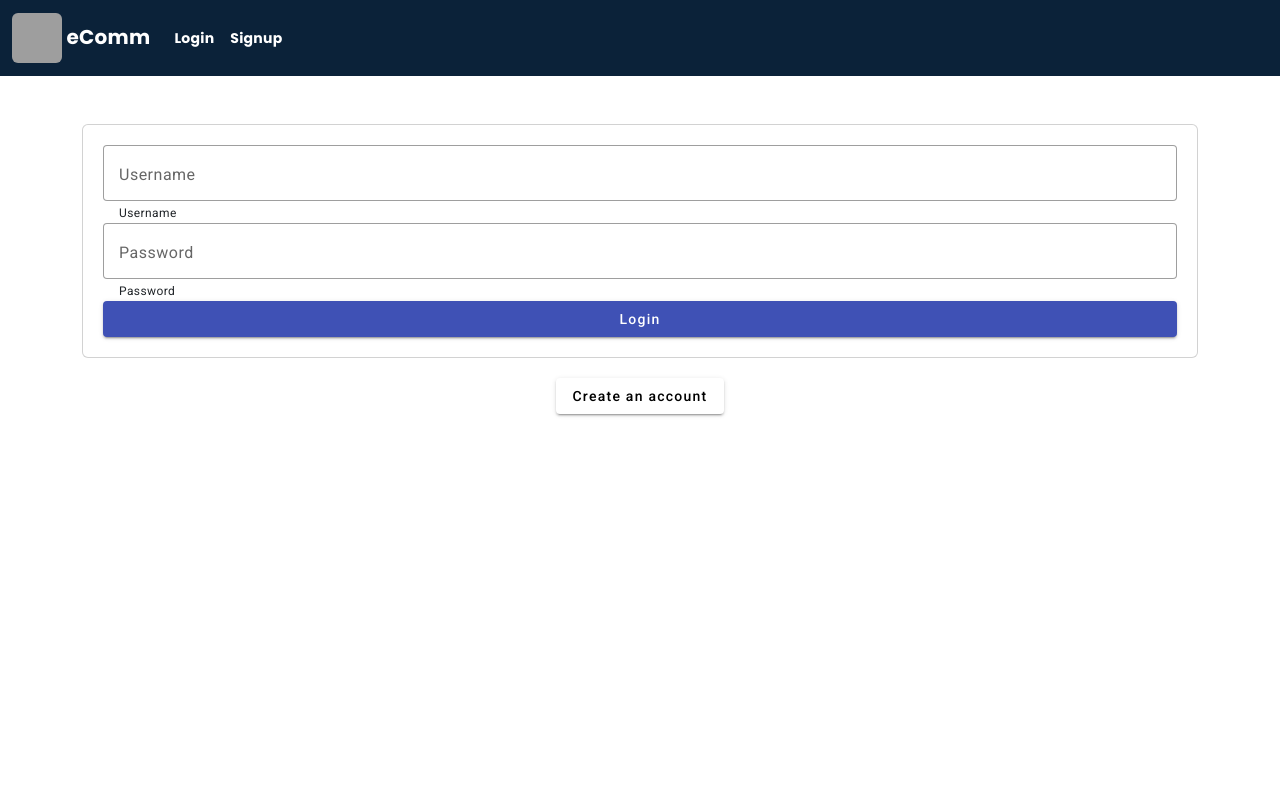
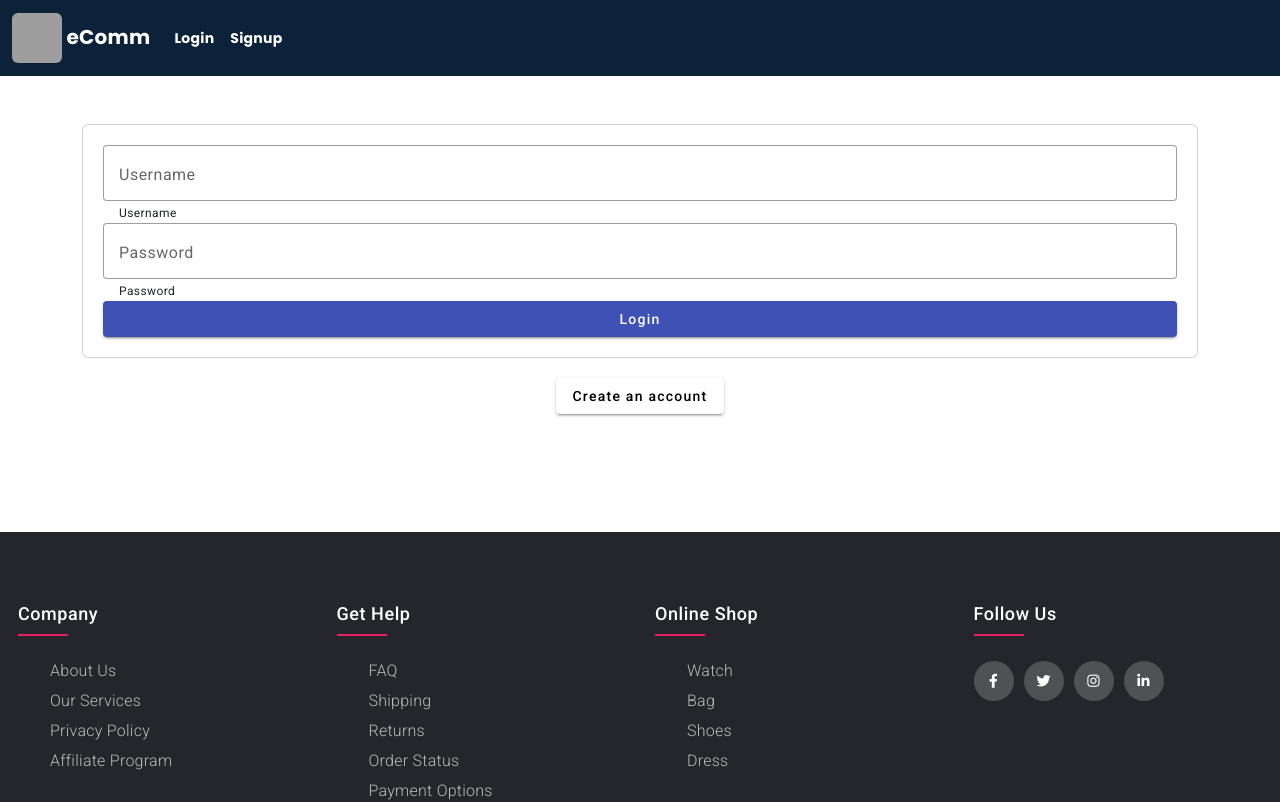
Before and after one commit to santoshb99/ECOMM, an Angular app: page /login in a window 1280 px wide. Shown: the top 802 px of the page. Built offline with nearby package versions, Linux system fonts and the light colour scheme; grey boxes are pictures that could not be loaded.

Commit message:
footer height fixed

```diff
--- a/src/app/app.component.css
+++ b/src/app/app.component.css
@@ -86,7 +86,8 @@ html, body {
   }
 
   .site-content {
-    min-height: calc(100vh - 100px);
+    /* min-height: calc(100vh - 100px);  */
+    min-height: 100%;
     padding-bottom: 100px;
     box-sizing: border-box;
   }
```
